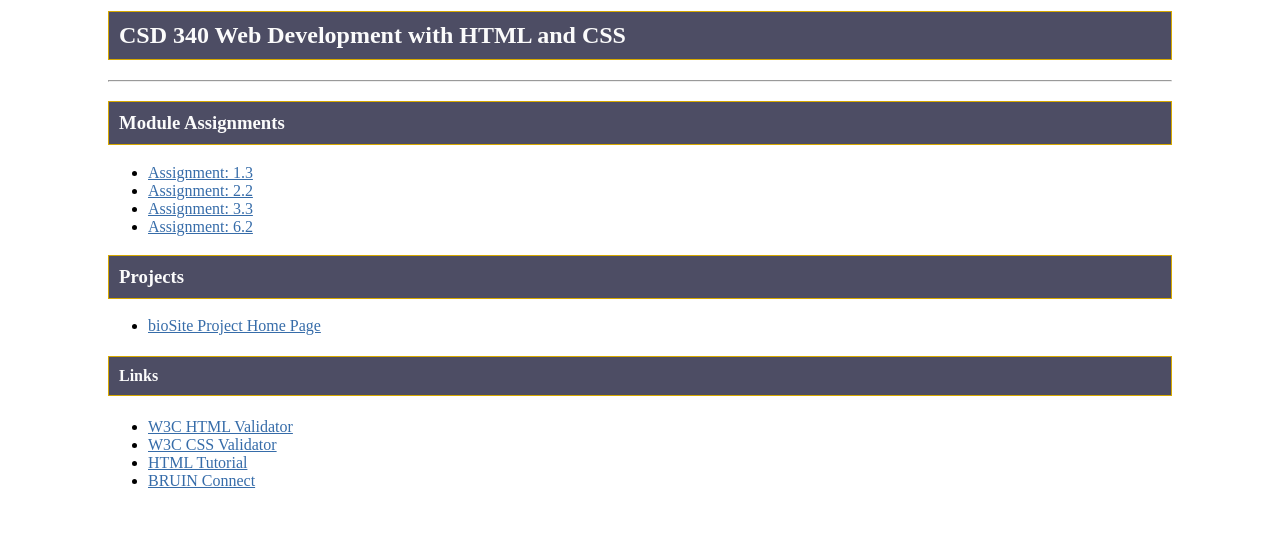
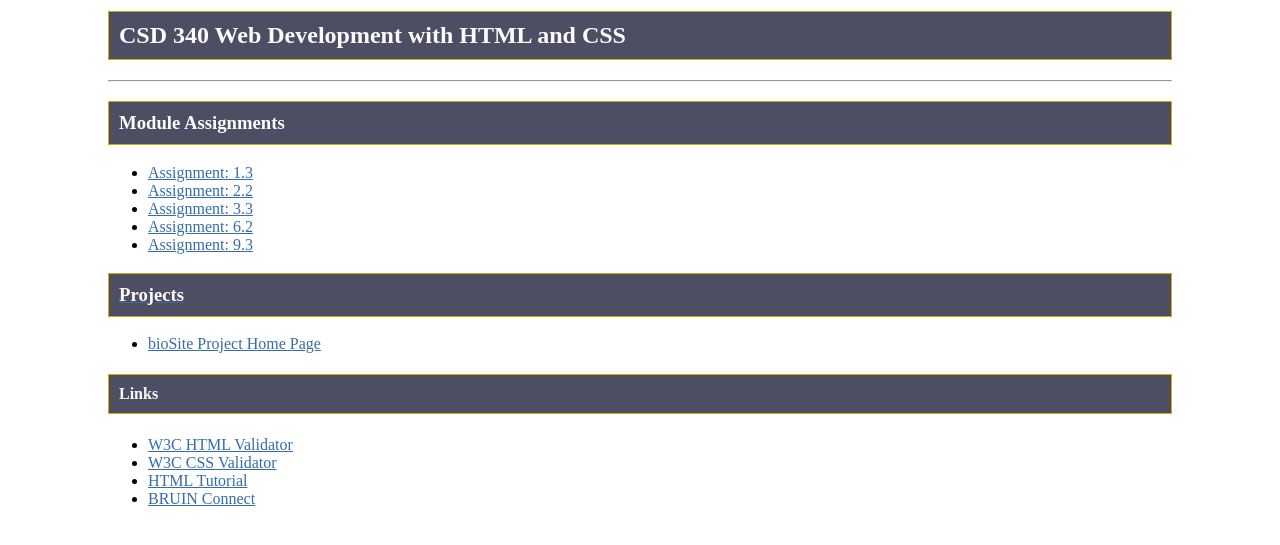
Before and after one commit to celinedm/csd-340, a plain HTML site: page index.html in a window 1280 px wide. Shown: the part 119-664 px from the top of the page. Drawn offline with Linux system fonts and the light colour scheme.

Commit message:
Update index.html

```diff
--- a/index.html
+++ b/index.html
@@ -19,6 +19,7 @@
       <li><a href = "module-2/DelMundo_Mod2.html">Assignment: 2.2</a></li>
       <li><a href = "module-3/DelMundo_Mod3_3.html">Assignment: 3.3</a></li>
       <li><a href = "module-6/DelMundo_Mod6_2.html">Assignment: 6.2</a></li>
+      <li><a href = "module-9/DelMundo_Mod9_3.html">Assignment: 9.3</li>
     </ul>
     <h3>Projects</h3>
     <ul>
```
